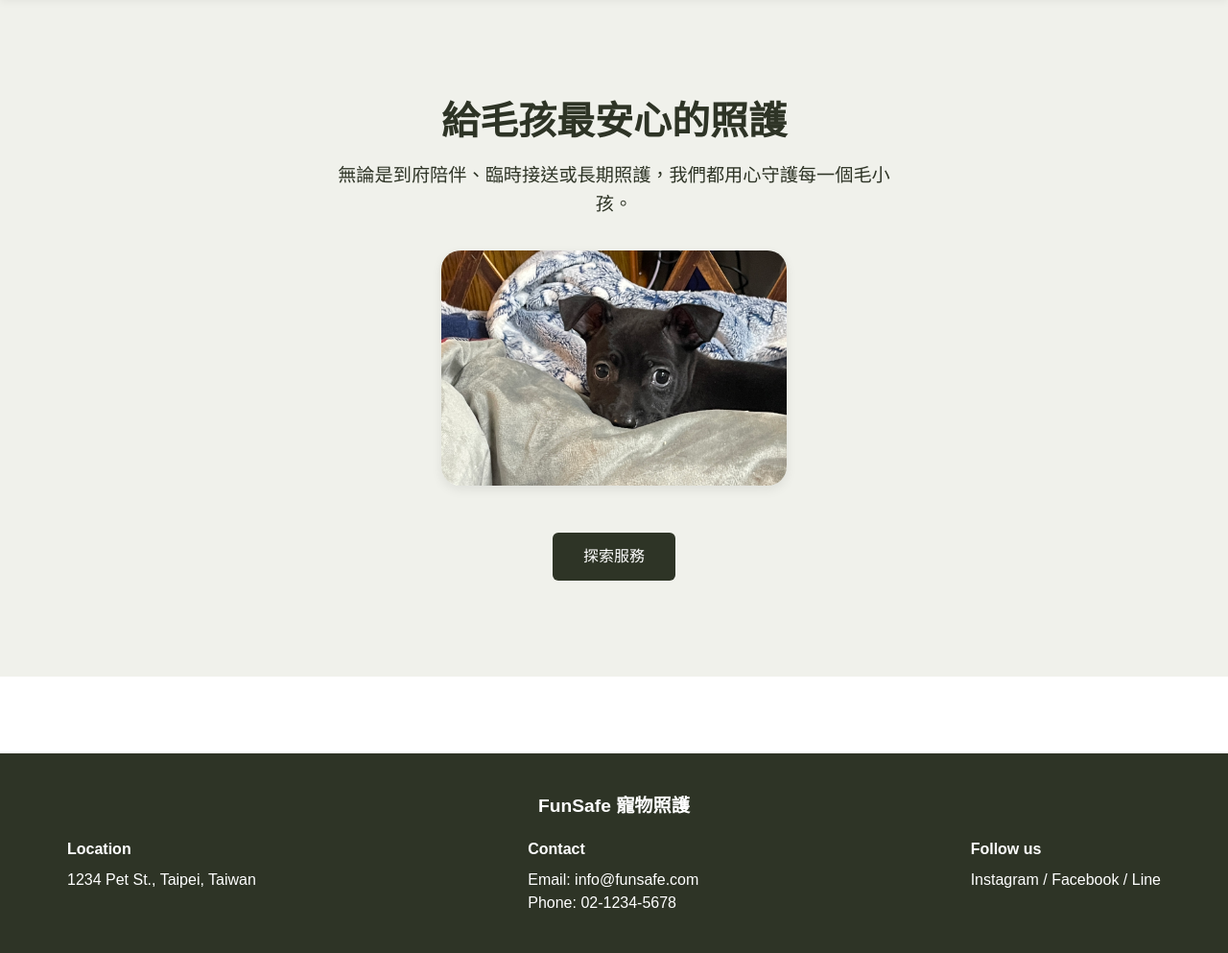
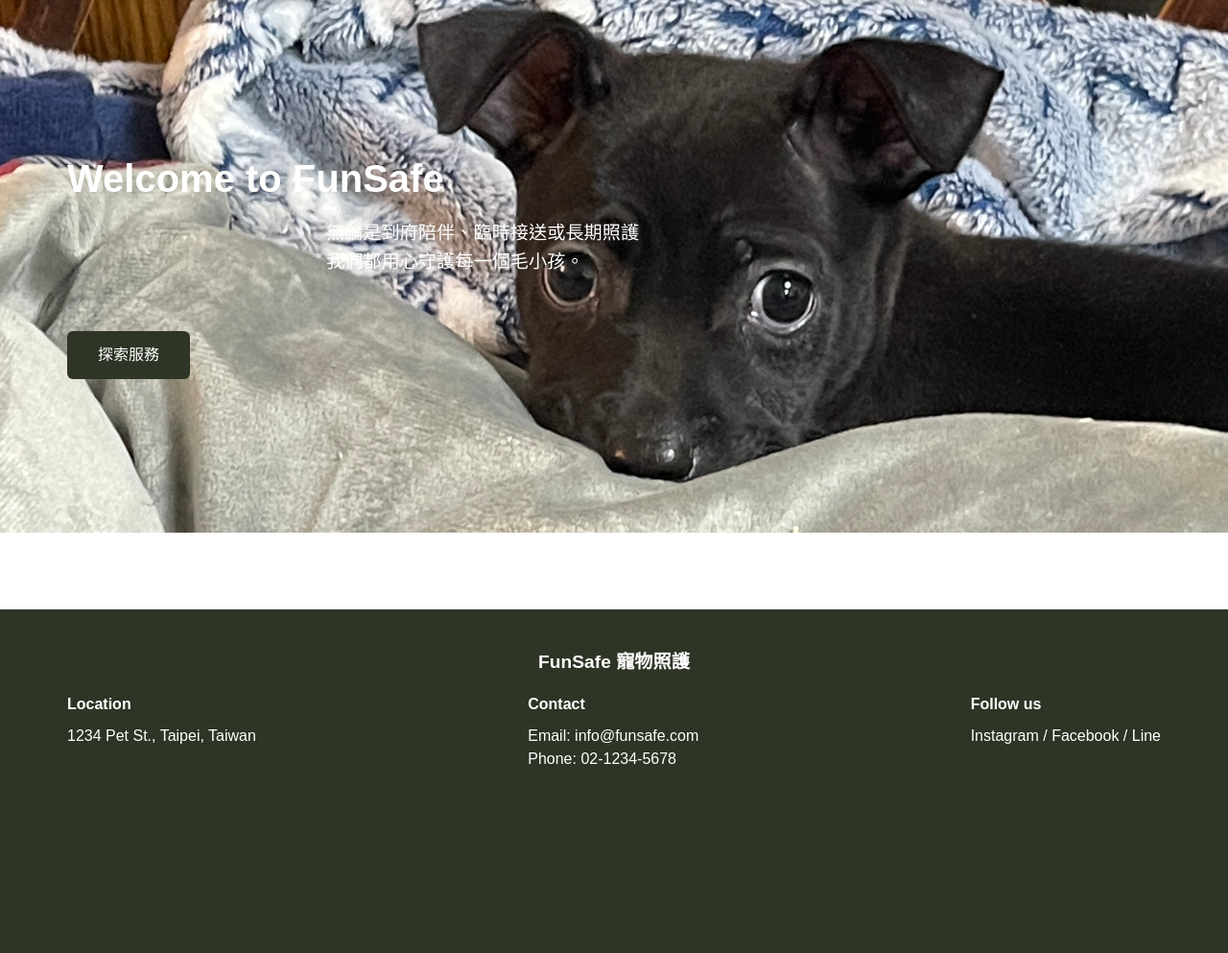
Before and after one commit to Ginnie1114/petcarewed, a PHP site: page / in a window 1280 px wide. Shown: the part 105-1098 px from the top of the page at 96% size. After the commit the page ends 901 px from the top, so only its background shows below. Run offline with PHP 8.4, Linux system fonts and the light colour scheme.

Commit message:
”首頁圖“

```diff
--- a/css/index.css
+++ b/css/index.css
@@ -2,11 +2,19 @@
 
 /* ---------- Hero 區塊 ---------- */
 .hero-section {
-  background-color: #F0F1EB; /* 淡米綠背景，舒適自然感 */
-  padding: 100px 0;
+  background: url("../assets/超可愛.jpg") center/cover no-repeat;
+  padding: 160px 0;              /* 高度可再依需求調整 */
+  position: relative;
+  color: #fff;                   /* 文字改白色較易閱讀 */
+}
+
+.hero-content {
+  display: flex;
+  flex-direction: column;
+  align-items: center;
   text-align: center;
-  color: #2E3426;
 }
+
 
 .hero-section h2 {
   font-size: 2.5rem;
--- a/index.html
+++ b/index.html
@@ -8,6 +8,7 @@
   <link rel="stylesheet" href="./css/global.css">
   <!-- 首頁專用樣式 -->
   <link rel="stylesheet" href="./css/index.css">
+
 </head>
 <body>
 <header id="site-header">
@@ -32,10 +33,8 @@
   <!-- 🐾 Hero 區塊 -->
   <section class="hero-section">
     <div class="container">
-      <h2>給毛孩最安心的照護</h2>
-      <p>無論是到府陪伴、臨時接送或長期照護，我們都用心守護每一個毛小孩。</p>
-      <img src="./assets/超可愛.jpg" alt="Hero" class="hero-img">
-      <br>
+      <h2>Welcome to FunSafe</h2>
+      <p>無論是到府陪伴、臨時接送或長期照護 <br>我們都用心守護每一個毛小孩。</p>
       <a href="services.html" class="btn-main">探索服務</a>
     </div>
   </section>
@@ -65,5 +64,7 @@
   <script src="./js/global.js"></script>
   <!-- 首頁 JS（目前預留） -->
   <script src="./js/index.js"></script>
+
+
 </body>
 </html>
```
Also changed, not shown: contact.html (+4 -4 lines), js/global.js (line endings or trailing spaces).
